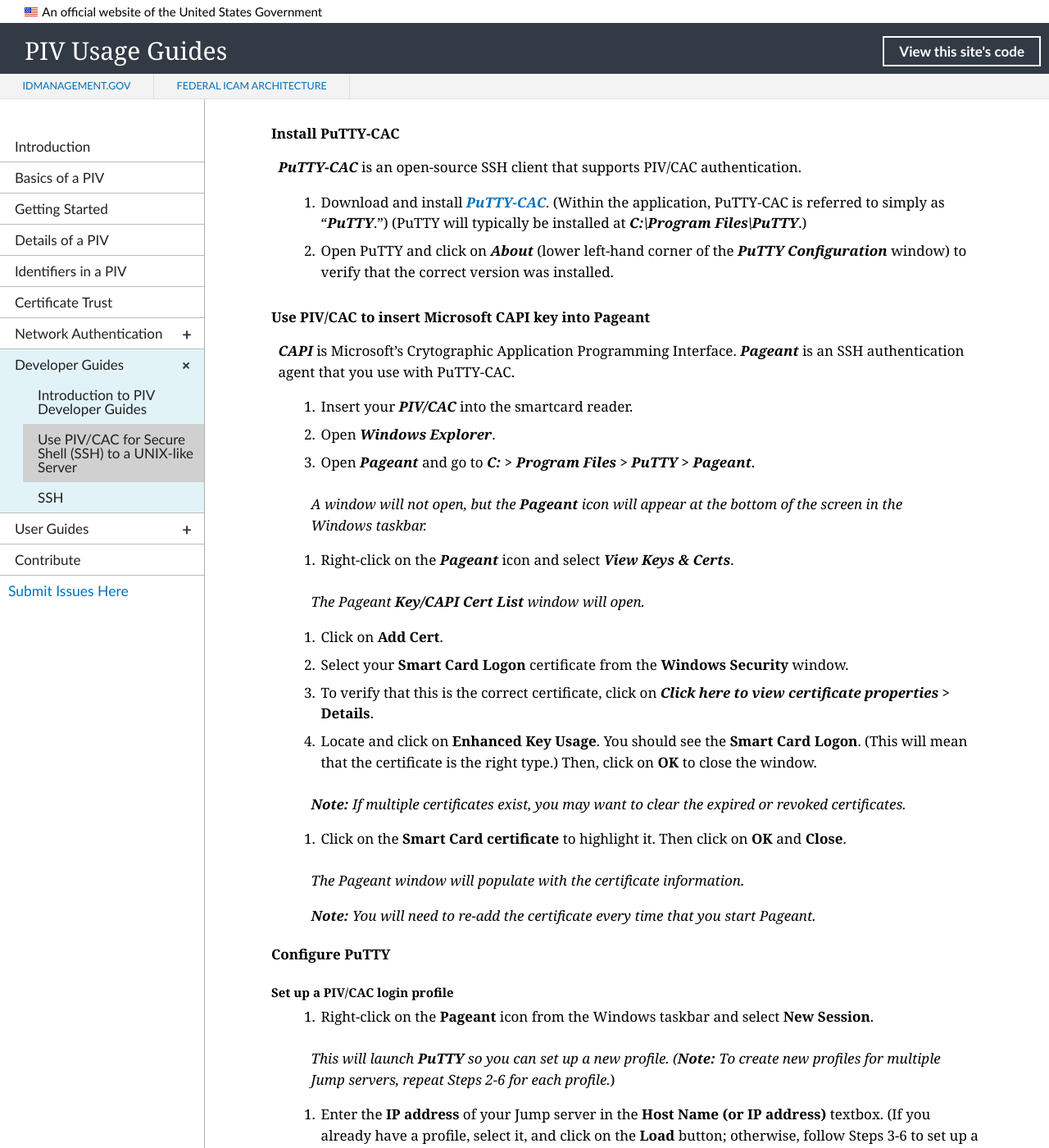
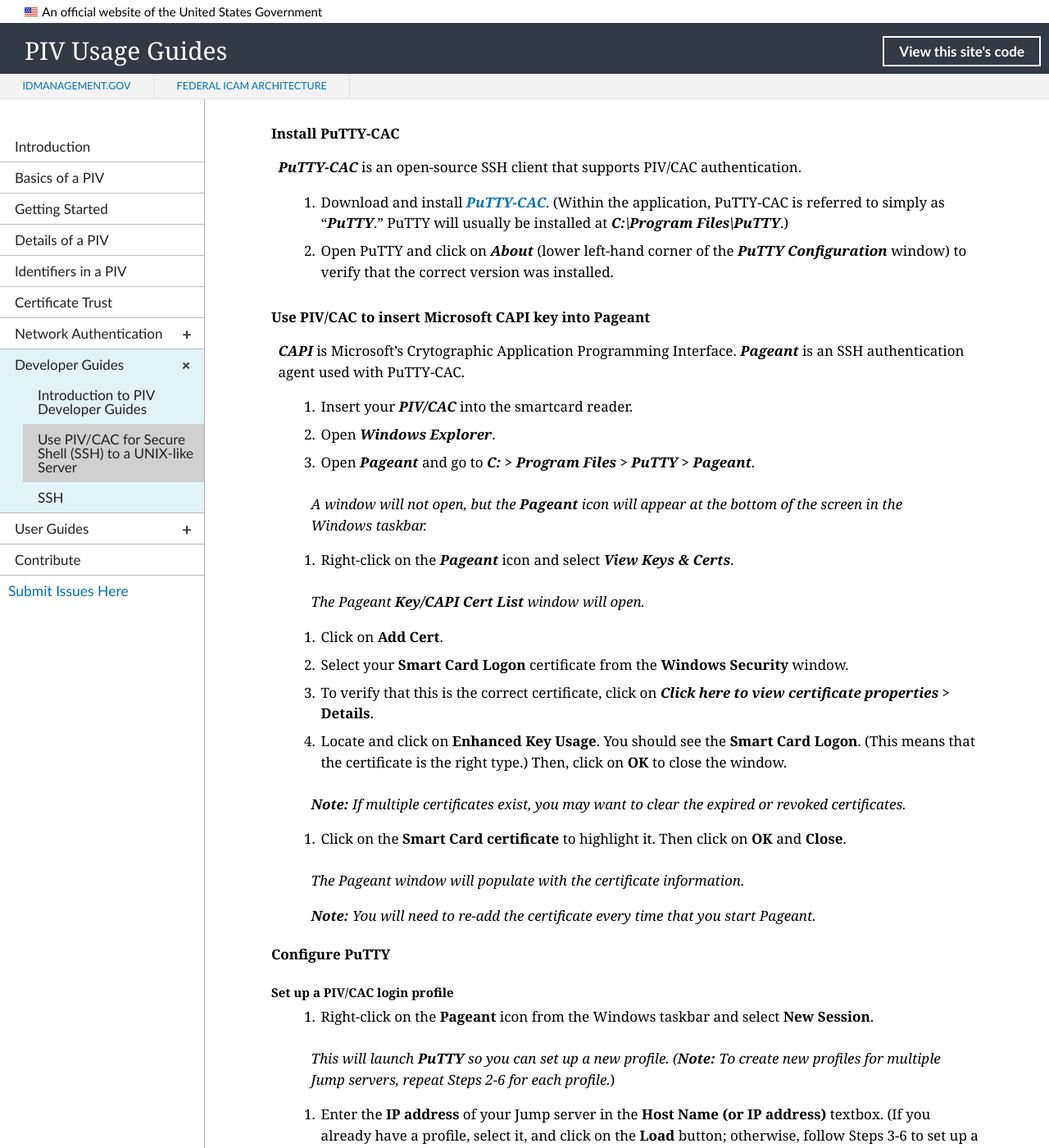
Before and after one commit to GSA/piv-guides, a Jekyll site: the page built from _devconfig/ssh-all.md, in a window 1280 px wide and 1400 px high, scrolled down 1152 px. Shown: the whole window at 82% size. Built offline with Jekyll 4.4.1, drawn with Linux system fonts in a browser that asks for light colours; nearby versions of some CDN libraries.

Commit message:
Update ssh-all.md

```diff
--- a/_devconfig/ssh-all.md
+++ b/_devconfig/ssh-all.md
@@ -43,12 +43,12 @@
 
 **_PuTTY-CAC_** is an open-source SSH client that supports PIV/CAC authentication.
 
-  1. Download and install [**_PuTTY-CAC_**](https://github.com/NoMoreFood/putty-cac/releases). (Within the application, PuTTY-CAC is referred to simply as "**_PuTTY_**.") (PuTTY will typically be installed at **_C:\Program Files\PuTTY_**.)
+  1. Download and install [**_PuTTY-CAC_**](https://github.com/NoMoreFood/putty-cac/releases). (Within the application, PuTTY-CAC is referred to simply as "**_PuTTY_**." PuTTY will usually be installed at **_C:\Program Files\PuTTY_**.)
   2. Open PuTTY and click on **_About_** (lower left-hand corner of the **_PuTTY Configuration_** window) to verify that the correct version was installed.
 
 #### Use PIV/CAC to insert Microsoft CAPI key into Pageant
 
-**_CAPI_** is Microsoft's Crytographic Application Programming Interface. **_Pageant_** is an SSH authentication agent that you use with PuTTY-CAC.
+**_CAPI_** is Microsoft's Crytographic Application Programming Interface. **_Pageant_** is an SSH authentication agent used with PuTTY-CAC.
 
   1. Insert your **_PIV/CAC_** into the smartcard reader.
   2. Open **_Windows Explorer_**.
@@ -63,7 +63,7 @@
   5. Click on **Add Cert**.
   6. Select your **Smart Card Logon** certificate from the **Windows Security** window.
   7. To verify that this is the correct certificate, click on **_Click here to view certificate properties_ &gt; Details**.
-  8. Locate and click on **Enhanced Key Usage**. You should see the **Smart Card Logon**. (This will mean that the certificate is the right type.) Then, click on **OK** to close the window.
+  8. Locate and click on **Enhanced Key Usage**. You should see the **Smart Card Logon**. (This means that the certificate is the right type.) Then, click on **OK** to close the window.
 
   > _**Note:**  If multiple certificates exist, you may want to clear the expired or revoked certificates._
 
```
